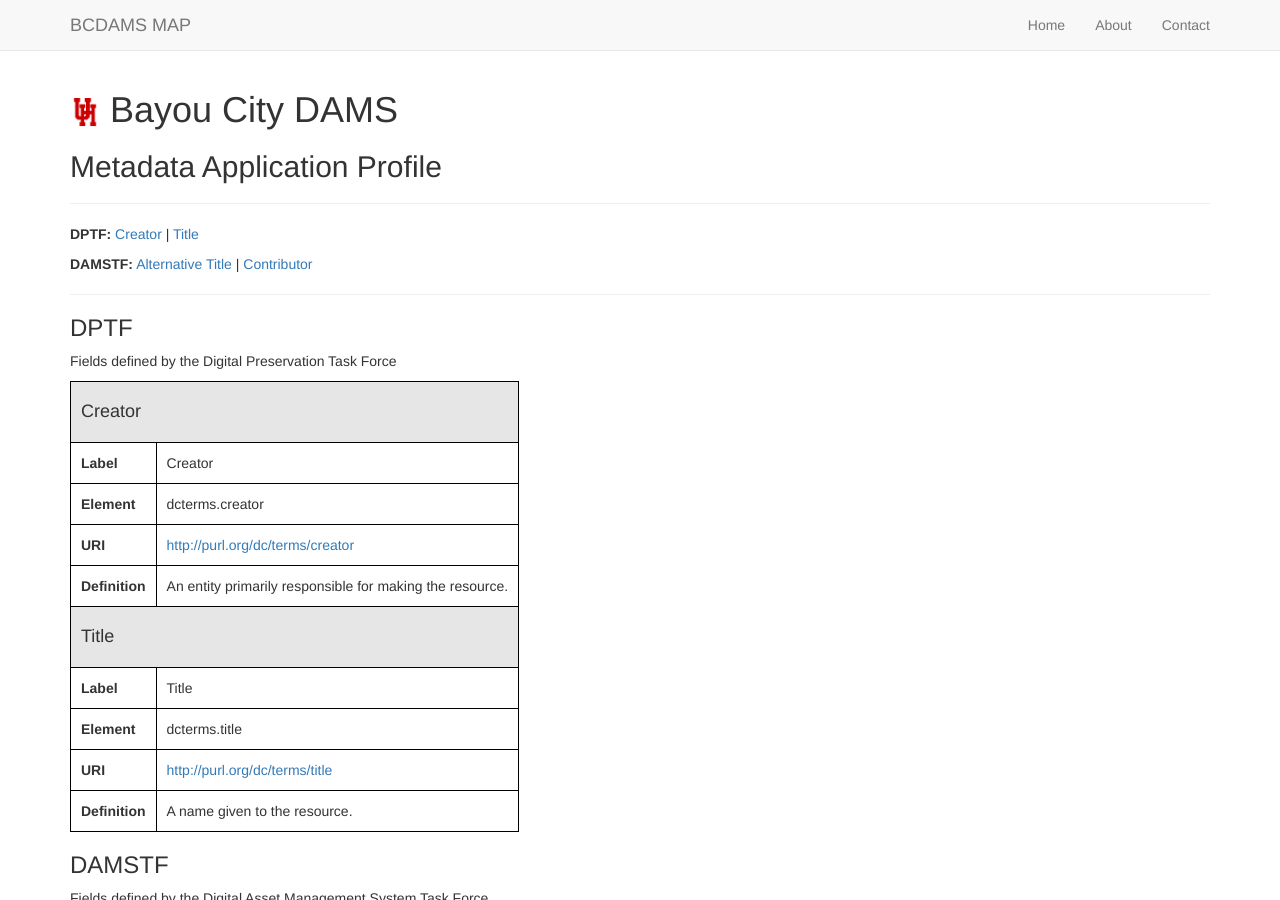
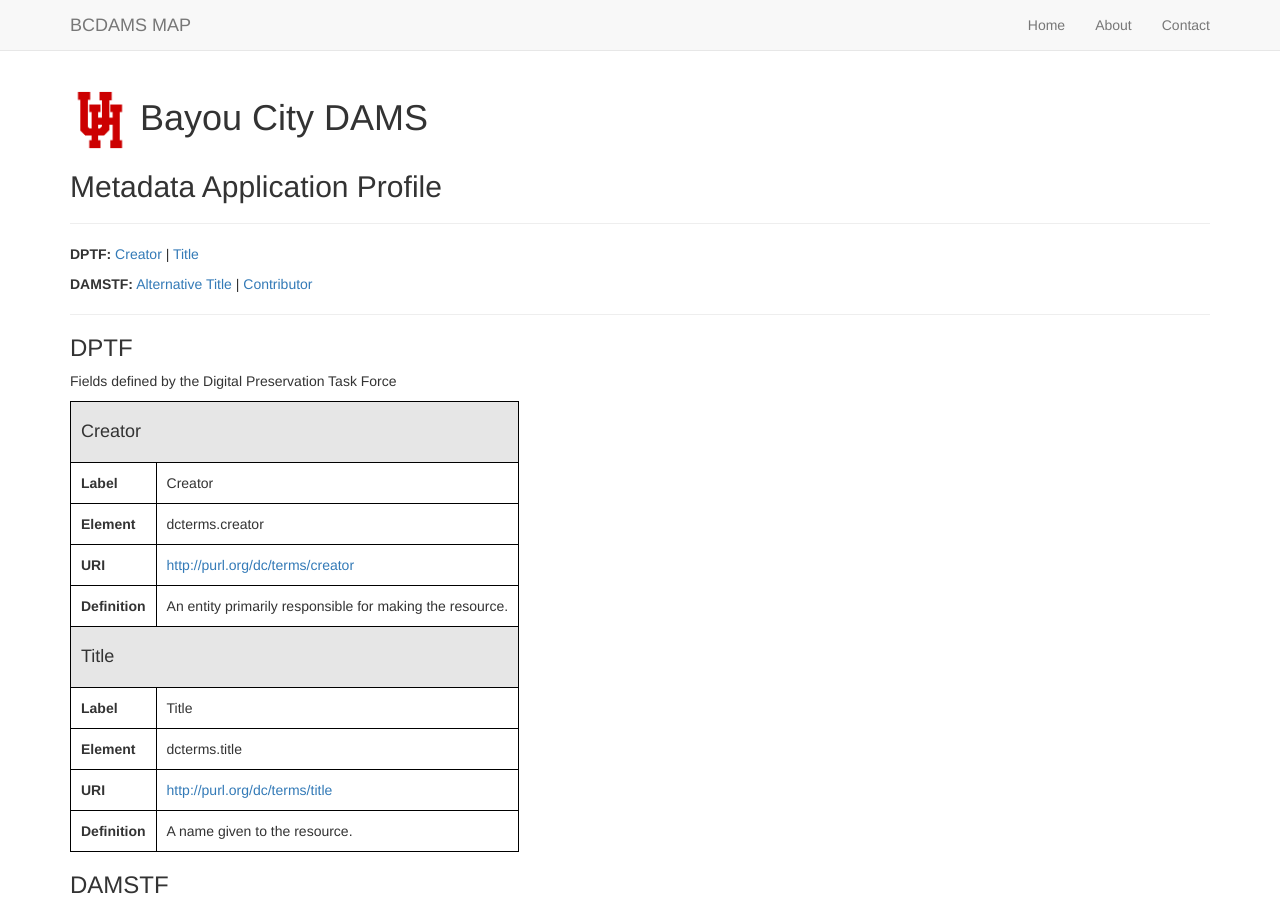
Before and after one commit to uhlibraries-digital/bcdams-map, a Jekyll site: the page built from index.html, in a window 1280 px wide and 900 px high. Built offline with Jekyll 4.4.1, drawn with Linux system fonts in a browser that asks for light colours; nearby versions of some CDN libraries; the list of posts is cut into pages by our own code.

Commit message:
increase img to 60x60

```diff
--- a/index.html
+++ b/index.html
@@ -2,7 +2,7 @@
 layout: template1
 ---
 
-<h1><img src="{{ site.baseurl }}{{ site.avatar }}" alt="UH Logo" style="width:30px;height:30px;"> Bayou City DAMS</h1>
+<h1><img src="{{ site.baseurl }}{{ site.avatar }}" alt="UH Logo" style="width:60px;height:60px;"> Bayou City DAMS</h1>
 <h2>Metadata Application Profile</h2>
 
 <hr>
```
